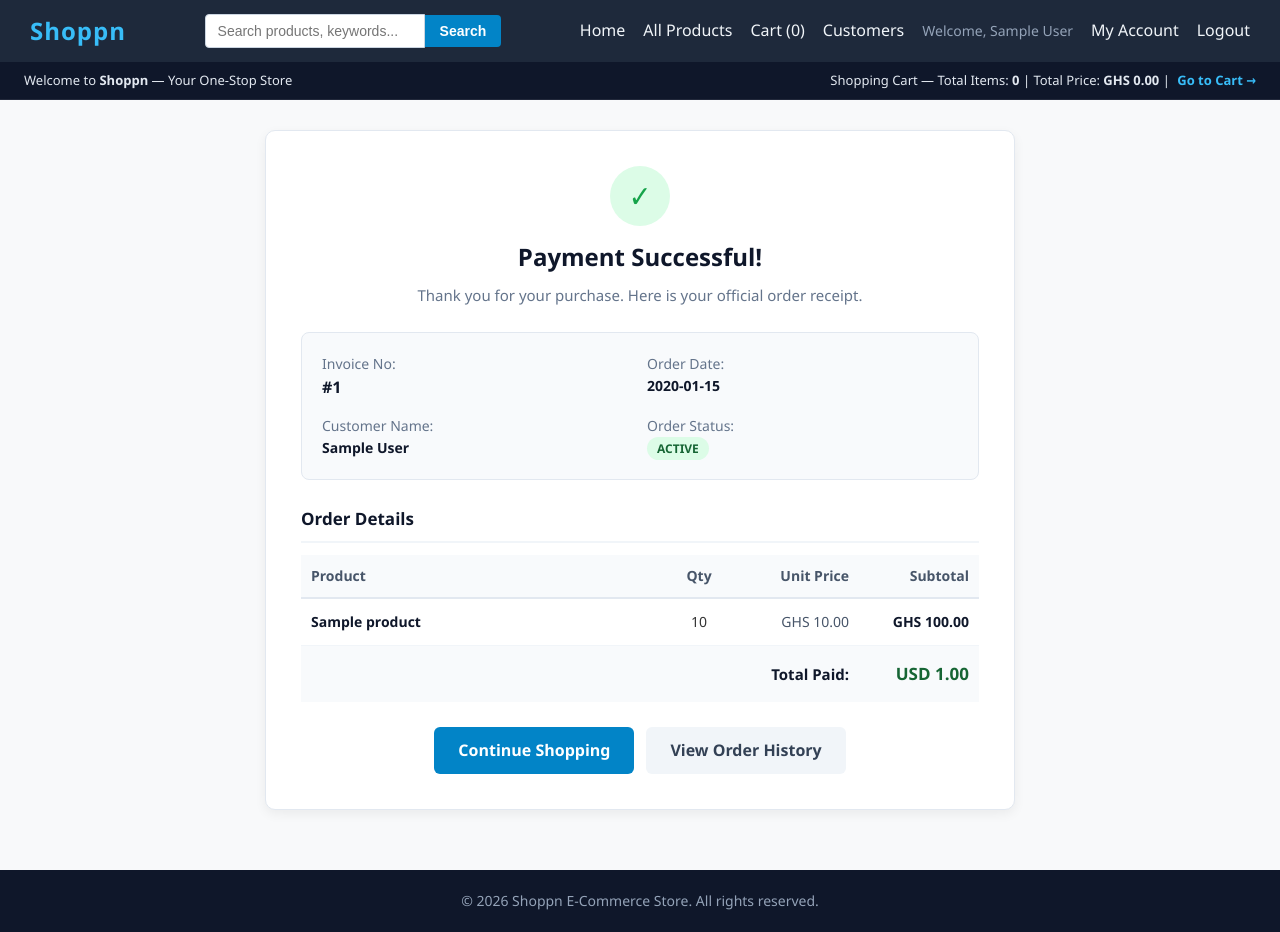
After one commit to ollyshavez/shoppn, a PHP site: page /views/payment_success.php?order_id=1 in a window 1280 px wide. The commit adds this page. Run offline with PHP 8.4, Linux system fonts and the light colour scheme; the visitor is signed in with stand-in values (Sample User, id 1); tables that the repository leaves empty hold one stand-in row (values such as "Sample post").

Commit message:
Implement Paystack payment integration, order processing, and customer order history

```diff
--- a/classes/CartClass.php
+++ b/classes/CartClass.php
@@ -116,4 +116,16 @@ class CartClass extends Database
         $sql = "UPDATE cart SET qty = ? WHERE p_id = ? AND ip_add = ?";
         return $this->execute($sql, [$new_qty, (int)$product_id, $ip]);
     }
+
+    /**
+     * Clear all cart items for a given IP address
+     *
+     * @param string $ip
+     * @return bool
+     */
+    public function clearCart($ip)
+    {
+        $sql = "DELETE FROM cart WHERE ip_add = ?";
+        return $this->execute($sql, [$ip]);
+    }
 }
--- /dev/null
+++ b/classes/OrderClass.php
@@ -0,0 +1,124 @@
+<?php
+
+require_once __DIR__ . '/../core/db_class.php';
+
+/**
+ * OrderClass handles database operations for orders, orderdetails, and payment
+ */
+class OrderClass extends Database
+{
+    /**
+     * Create a new order record
+     *
+     * @param int $customer_id
+     * @param int $invoice_no
+     * @param string $order_date
+     * @param string $order_status
+     * @return int|false Returns newly inserted order_id or false on failure
+     */
+    public function createOrder($customer_id, $invoice_no, $order_date, $order_status = 'paid')
+    {
+        $sql = "INSERT INTO orders (customer_id, invoice_no, order_date, order_status) VALUES (?, ?, ?, ?)";
+        $conn = $this->getConnection();
+        $stmt = $conn->prepare($sql);
+        $success = $stmt->execute([(int)$customer_id, (int)$invoice_no, $order_date, $order_status]);
+        if ($success) {
+            return (int)$conn->lastInsertId();
+        }
+        return false;
+    }
+
+    /**
+     * Add product item to orderdetails
+     *
+     * @param int $order_id
+     * @param int $product_id
+     * @param int $qty
+     * @return bool
+     */
+    public function addOrderDetail($order_id, $product_id, $qty)
+    {
+        $sql = "INSERT INTO orderdetails (order_id, product_id, qty) VALUES (?, ?, ?)";
+        return $this->execute($sql, [(int)$order_id, (int)$product_id, (int)$qty]);
+    }
+
+    /**
+     * Record a payment transaction
+     *
+     * @param float $amt
+     * @param int $customer_id
+     * @param int $order_id
+     * @param string $currency
+     * @param string $payment_date
+     * @return int|false
+     */
+    public function recordPayment($amt, $customer_id, $order_id, $currency, $payment_date)
+    {
+        $sql = "INSERT INTO payment (amt, customer_id, order_id, currency, payment_date) VALUES (?, ?, ?, ?, ?)";
+        $conn = $this->getConnection();
+        $stmt = $conn->prepare($sql);
+        $success = $stmt->execute([(float)$amt, (int)$customer_id, (int)$order_id, $currency, $payment_date]);
+        if ($success) {
+            return (int)$conn->lastInsertId();
+        }
+        return false;
+    }
+
+    /**
+     * Get order summary by order ID
+     *
+     * @param int $order_id
+     * @return array|false
+     */
+    public function getOrderById($order_id)
+    {
+        $sql = "SELECT o.*, c.customer_name, c.customer_email, c.customer_contact
+                FROM orders o
+                JOIN customer c ON o.customer_id = c.customer_id
+                WHERE o.order_id = ?";
+        return $this->fetchOne($sql, [(int)$order_id]);
+    }
+
+    /**
+     * Get payment info by order ID
+     *
+     * @param int $order_id
+     * @return array|false
+     */
+    public function getPaymentByOrderId($order_id)
+    {
+        $sql = "SELECT * FROM payment WHERE order_id = ?";
+        return $this->fetchOne($sql, [(int)$order_id]);
+    }
+
+    /**
+     * Get list of items in an order with product info
+     *
+     * @param int $order_id
+     * @return array
+     */
+    public function getOrderItems($order_id)
+    {
+        $sql = "SELECT od.*, p.product_title, p.product_price, p.product_image
+                FROM orderdetails od
+                JOIN products p ON od.product_id = p.product_id
+                WHERE od.order_id = ?";
+        return $this->fetchAll($sql, [(int)$order_id]) ?: [];
+    }
+
+    /**
+     * Get all orders for a specific customer
+     *
+     * @param int $customer_id
+     * @return array
+     */
+    public function getOrdersByCustomer($customer_id)
+    {
+        $sql = "SELECT o.*, p.amt, p.currency, p.payment_date
+                FROM orders o
+                LEFT JOIN payment p ON o.order_id = p.order_id
+                WHERE o.customer_id = ?
+                ORDER BY o.order_id DESC";
+        return $this->fetchAll($sql, [(int)$customer_id]) ?: [];
+    }
+}
--- a/controllers/CartController.php
+++ b/controllers/CartController.php
@@ -67,4 +67,12 @@ class CartController
     {
         return $this->cartModel->updateQty($product_id, $new_qty, $ip);
     }
+
+    /**
+     * Clear all cart items for a given IP
+     */
+    public function clearCart($ip)
+    {
+        return $this->cartModel->clearCart($ip);
+    }
 }
--- /dev/null
+++ b/controllers/OrderController.php
@@ -0,0 +1,51 @@
+<?php
+
+require_once __DIR__ . '/../classes/OrderClass.php';
+
+/**
+ * OrderController bridges views/actions with OrderClass
+ */
+class OrderController
+{
+    private $orderModel;
+
+    public function __construct()
+    {
+        $this->orderModel = new OrderClass();
+    }
+
+    public function createOrder($customer_id, $invoice_no, $order_date, $order_status = 'paid')
+    {
+        return $this->orderModel->createOrder($customer_id, $invoice_no, $order_date, $order_status);
+    }
+
+    public function addOrderDetail($order_id, $product_id, $qty)
+    {
+        return $this->orderModel->addOrderDetail($order_id, $product_id, $qty);
+    }
+
+    public function recordPayment($amt, $customer_id, $order_id, $currency, $payment_date)
+    {
+        return $this->orderModel->recordPayment($amt, $customer_id, $order_id, $currency, $payment_date);
+    }
+
+    public function getOrderById($order_id)
+    {
+        return $this->orderModel->getOrderById($order_id);
+    }
+
+    public function getPaymentByOrderId($order_id)
+    {
+        return $this->orderModel->getPaymentByOrderId($order_id);
+    }
+
+    public function getOrderItems($order_id)
+    {
+        return $this->orderModel->getOrderItems($order_id);
+    }
+
+    public function getOrdersByCustomer($customer_id)
+    {
+        return $this->orderModel->getOrdersByCustomer($customer_id);
+    }
+}
--- a/core/db_cred.php
+++ b/core/db_cred.php
@@ -27,4 +27,8 @@ if ($is_local) {
     define('DB_NAME', 'ecommerce_2026A_kwizera_olivier');
 }
 
+// Paystack API Configuration
+define('PAYSTACK_PUBLIC_KEY', 'pk_test_e93c038576789a173c2978952009b81dd6aebb54');
+define('PAYSTACK_SECRET_KEY', 'sk_test_f46361063fd38bffc7ce7e8953923bfce3963e2b');
+
 ?>
--- /dev/null
+++ b/views/payment_success.php
@@ -0,0 +1,106 @@
+<?php
+require_once __DIR__ . '/layout/header.php';
+require_once __DIR__ . '/../controllers/OrderController.php';
+
+require_login();
+
+$app_root = get_app_root();
+$order_id = isset($_GET['order_id']) ? (int)$_GET['order_id'] : 0;
+$orderController = new OrderController();
+
+$order = $orderController->getOrderById($order_id);
+
+if (!$order || (int)$order['customer_id'] !== (int)core_get_user_id()) {
+    $_SESSION['error'] = 'Order not found or unauthorized access.';
+    redirect($app_root . 'index.php');
+}
+
+$payment = $orderController->getPaymentByOrderId($order_id);
+$order_items = $orderController->getOrderItems($order_id);
+?>
+
+<div style="max-width: 750px; margin: 30px auto; background: #fff; border-radius: 10px; border: 1px solid #e2e8f0; padding: 35px; box-shadow: 0 4px 12px rgba(0,0,0,0.06);">
+    <!-- Success Banner -->
+    <div style="text-align: center; margin-bottom: 25px;">
+        <div style="width: 60px; height: 60px; background: #dcfce7; color: #16a34a; border-radius: 50%; display: inline-flex; align-items: center; justify-content: center; font-size: 30px; font-weight: bold; margin-bottom: 12px;">
+            &#10003;
+        </div>
+        <h2 style="color: #0f172a; margin: 0 0 6px 0;">Payment Successful!</h2>
+        <p style="color: #64748b; margin: 0; font-size: 15px;">Thank you for your purchase. Here is your official order receipt.</p>
+    </div>
+
+    <!-- Order Meta Card -->
+    <div style="background: #f8fafc; border: 1px solid #e2e8f0; border-radius: 8px; padding: 20px; margin-bottom: 25px;">
+        <div style="display: grid; grid-template-columns: 1fr 1fr; gap: 14px; font-size: 14px;">
+            <div>
+                <span style="color: #64748b;">Invoice No:</span><br>
+                <strong style="color: #0f172a; font-size: 16px;">#<?= htmlspecialchars($order['invoice_no']) ?></strong>
+            </div>
+            <div>
+                <span style="color: #64748b;">Order Date:</span><br>
+                <strong style="color: #0f172a;"><?= htmlspecialchars($order['order_date']) ?></strong>
+            </div>
+            <div>
+                <span style="color: #64748b;">Customer Name:</span><br>
+                <strong style="color: #0f172a;"><?= htmlspecialchars($order['customer_name']) ?></strong>
+            </div>
+            <div>
+                <span style="color: #64748b;">Order Status:</span><br>
+                <span style="background: #dcfce7; color: #166534; padding: 3px 10px; border-radius: 12px; font-weight: bold; font-size: 12px; text-transform: uppercase;">
+                    <?= htmlspecialchars($order['order_status']) ?>
+                </span>
+            </div>
+        </div>
+    </div>
+
+    <!-- Items Purchased Table -->
+    <h3 style="color: #0f172a; margin-bottom: 12px; font-size: 17px; border-bottom: 2px solid #f1f5f9; padding-bottom: 8px;">Order Details</h3>
+    <table style="width: 100%; border-collapse: collapse; margin-bottom: 20px;">
+        <thead>
+            <tr style="background: #f8fafc; border-bottom: 2px solid #e2e8f0; text-align: left; font-size: 14px; color: #475569;">
+                <th style="padding: 10px;">Product</th>
+                <th style="padding: 10px; width: 80px; text-align: center;">Qty</th>
+                <th style="padding: 10px; width: 120px; text-align: right;">Unit Price</th>
+                <th style="padding: 10px; width: 120px; text-align: right;">Subtotal</th>
+            </tr>
+        </thead>
+        <tbody>
+            <?php
+            $subtotal_sum = 0;
+            foreach ($order_items as $item):
+                $item_total = (int)$item['qty'] * (float)$item['product_price'];
+                $subtotal_sum += $item_total;
+            ?>
+                <tr style="border-bottom: 1px solid #f1f5f9; font-size: 14px;">
+                    <td style="padding: 12px 10px;">
+                        <strong style="color: #0f172a;"><?= htmlspecialchars($item['product_title']) ?></strong>
+                    </td>
+                    <td style="padding: 12px 10px; text-align: center;"><?= (int)$item['qty'] ?></td>
+                    <td style="padding: 12px 10px; text-align: right; color: #475569;">GHS <?= number_format((float)$item['product_price'], 2) ?></td>
+                    <td style="padding: 12px 10px; text-align: right; font-weight: bold; color: #0f172a;">GHS <?= number_format($item_total, 2) ?></td>
+                </tr>
+            <?php endforeach; ?>
+        </tbody>
+        <tfoot>
+            <tr style="background: #f8fafc; font-weight: bold; font-size: 15px;">
+                <td colspan="3" style="padding: 14px 10px; text-align: right; color: #0f172a;">Total Paid:</td>
+                <td style="padding: 14px 10px; text-align: right; color: #166534; font-size: 17px;">
+                    <?= htmlspecialchars($payment['currency'] ?? 'GHS') ?> <?= number_format((float)($payment['amt'] ?? $subtotal_sum), 2) ?>
+                </td>
+            </tr>
+        </tfoot>
+    </table>
+
+    <div style="display: flex; gap: 12px; justify-content: center; margin-top: 25px;">
+        <a href="<?= $app_root ?>index.php" style="background: #0284c7; color: white; padding: 11px 24px; border-radius: 6px; font-weight: bold; text-decoration: none;">
+            Continue Shopping
+        </a>
+        <a href="<?= $app_root ?>views/account/my_account.php" style="background: #f1f5f9; color: #334155; padding: 11px 24px; border-radius: 6px; font-weight: bold; text-decoration: none;">
+            View Order History
+        </a>
+    </div>
+</div>
+
+<?php
+require_once __DIR__ . '/layout/footer.php';
+?>
```
Also changed, not shown: actions/process_payment.php (added, +97 -0 lines), views/account/my_account.php (+44 -0 lines), views/payment.php (added, +118 -0 lines).
